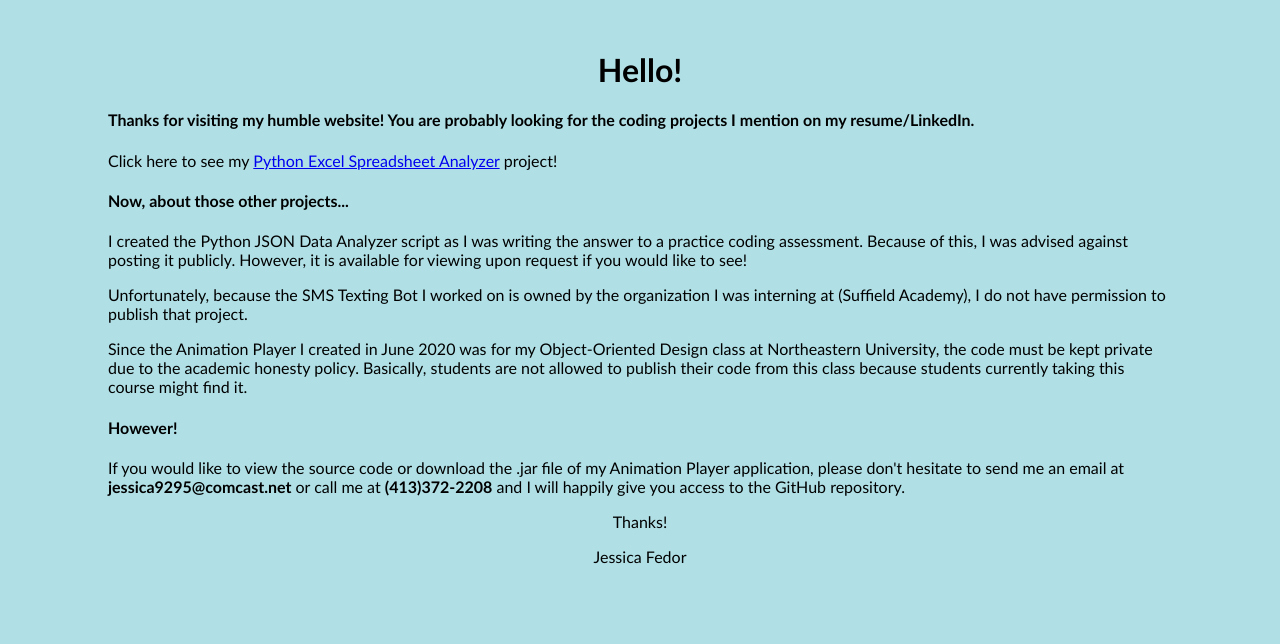
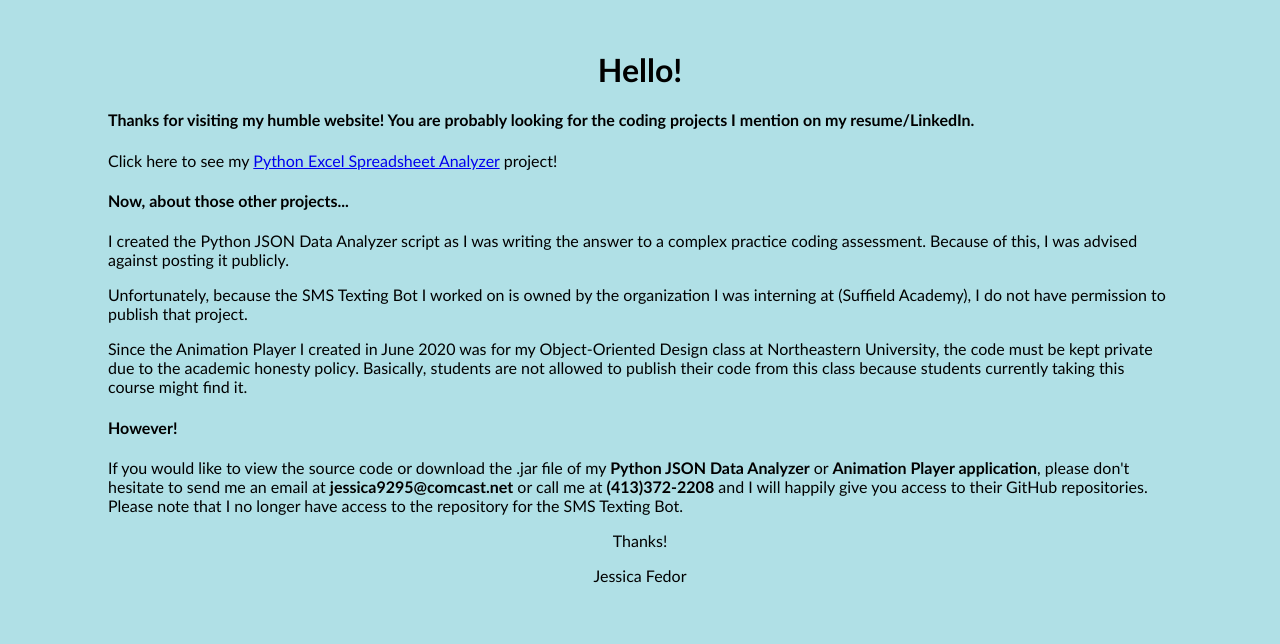
Before and after one commit to jafedor/jafedor.github.io, a plain HTML site: page index.html in a window 1280 px wide. Shown: the top 644 px of the page. Drawn offline with Linux system fonts and the light colour scheme.

Commit message:
Updated readme

```diff
--- a/index.html
+++ b/index.html
@@ -14,7 +14,7 @@ div {
 
   <h4>Now, about those other projects...</h4>
 
-  <p>I created the Python JSON Data Analyzer script as I was writing the answer to a practice coding assessment. Because of this, I was advised against posting it publicly. However, it is available for viewing upon request if you would like to see!</p>
+  <p>I created the Python JSON Data Analyzer script as I was writing the answer to a complex practice coding assessment. Because of this, I was advised against posting it publicly.</p>
 
   <p>Unfortunately, because the SMS Texting Bot I worked on is owned by the organization I was interning at (Suffield Academy), I do not have permission to publish that project.</p>
 
@@ -22,7 +22,7 @@ div {
 
   <h4>However!</h4>
 
-  <p>If you would like to view the source code or download the .jar file of my Animation Player application, please don't hesitate to send me an email at <b>jessica9295@comcast.net</b> or call me at <b>(413)372-2208</b> and I will happily give you access to the GitHub repository.</p>
+  <p>If you would like to view the source code or download the .jar file of my <b>Python JSON Data Analyzer</b> or <b>Animation Player application</b>, please don't hesitate to send me an email at <b>jessica9295@comcast.net</b> or call me at <b>(413)372-2208</b> and I will happily give you access to their GitHub repositories. Please note that I no longer have access to the repository for the SMS Texting Bot.</p>
 
   <p style="text-align:center;">Thanks!</p>
   <p style="text-align:center;">Jessica Fedor</p>
```
